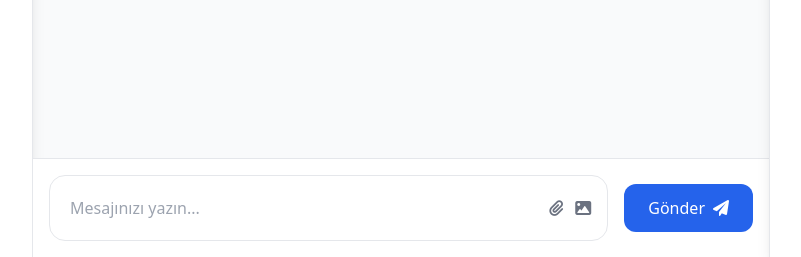
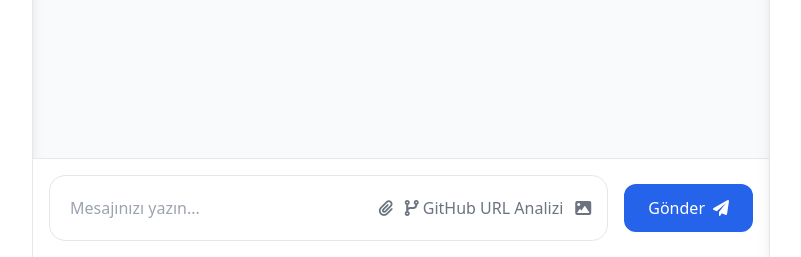
Before and after one commit to Tavuk-Pilav/python-learning-ai, a Flask app: page / in a window 1280 px wide. Shown: the part 543-800 px from the top of the page, without its empty margins (223-1024 px from the left). Run offline with Flask 3, Linux system fonts and the light colour scheme; the visitor is signed in with stand-in values (Sample User, id 1); data that the repository does not hold is empty; parts of the project's set-up code (start-up, migrations or seed data) failed here and were passed over; some libraries are stand-ins or nearby versions.

Commit message:
Update index.html

```diff
--- a/templates/index.html
+++ b/templates/index.html
@@ -91,6 +91,12 @@
                             <button class="action-button">
                                 <i class="fas fa-paperclip"></i>
                             </button>
+
+                            <a href="https://feedback-agent.onrender.com/" target="_blank">
+                                <button class="action-button" id="analyze-code-button">
+                                    <i class="fas fa-code-branch"></i> GitHub URL Analizi
+                                </button>
+                            </a>
                             <button class="action-button">
                                 <i class="fas fa-image"></i>
                             </button>
```
